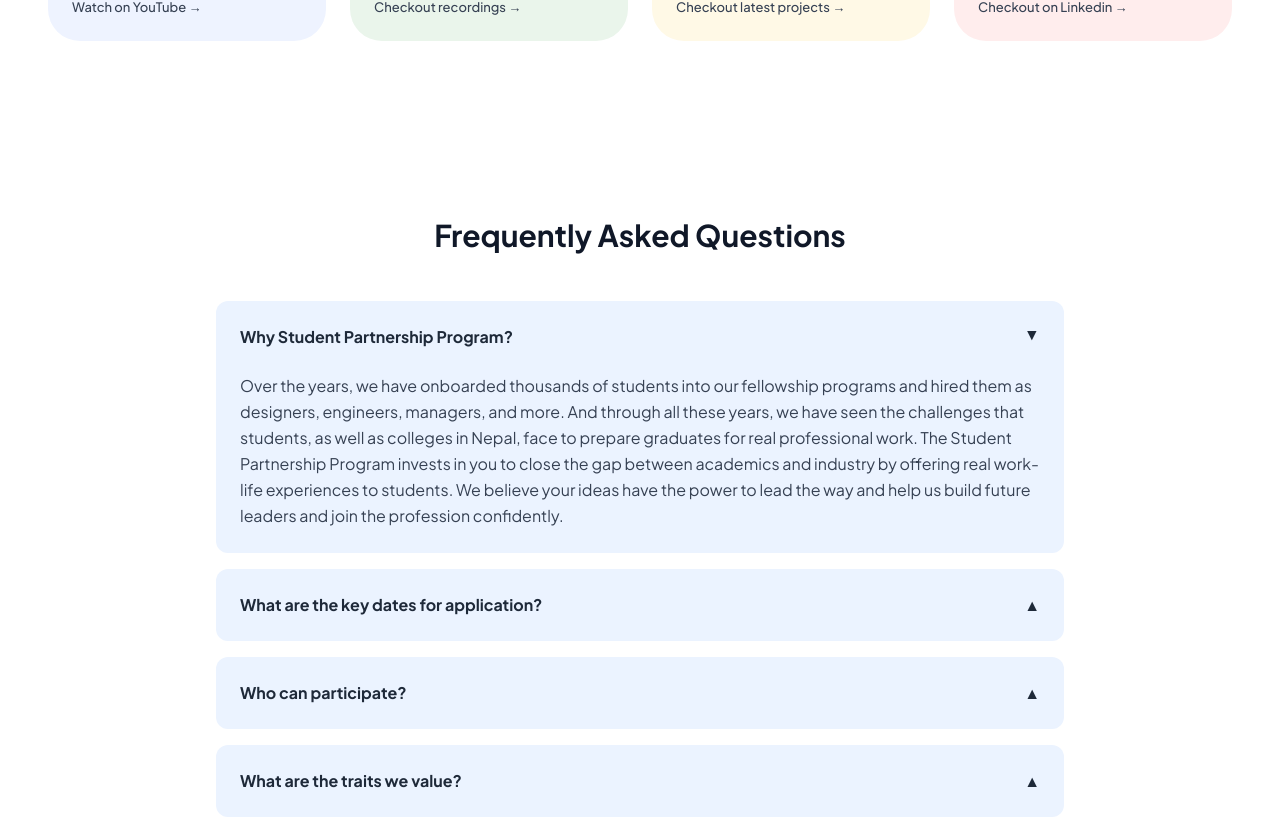
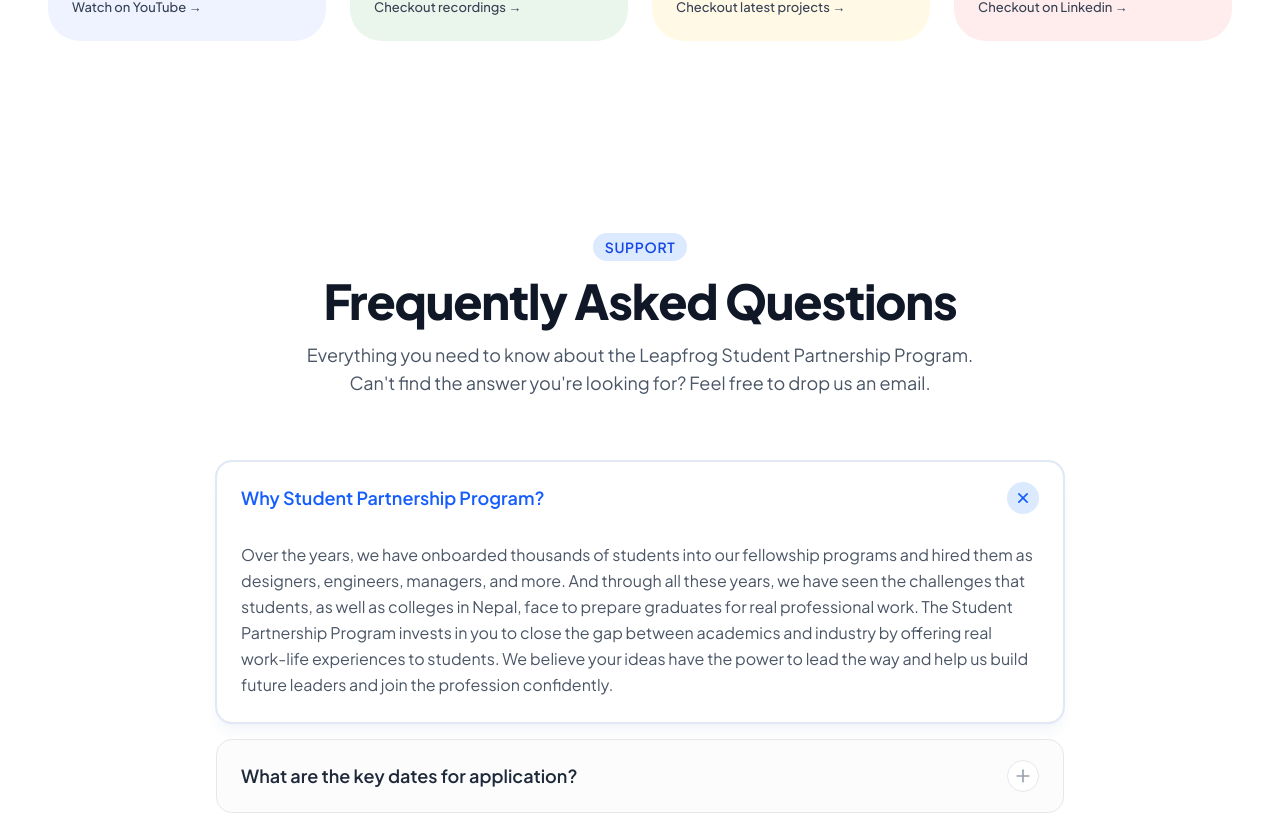
Before and after one commit to preeyankakc037/lspp-react-website, a React (Vite) app: page / in a window 1280 px wide. Shown: the part 9627-10444 px from the top of the page. Built offline with nearby package versions, Linux system fonts and the light colour scheme.

Commit message:
FAQ Design changed

```diff
--- a/src/sections/FaqSection.tsx
+++ b/src/sections/FaqSection.tsx
@@ -1,4 +1,5 @@
 import React, { useState } from 'react';
+import { Plus } from 'lucide-react';
 
 // The data extracted from your file
 const faqData = [
@@ -23,31 +24,56 @@
   const [openIndex, setOpenIndex] = useState<number | null>(0); // Defaulting 0 to open the first item
 
   return (
-    <section className="py-20 px-6 max-w-4xl mx-auto">
-      <h2 className="text-3xl font-bold text-gray-900 text-center mb-12">
+    <section className="py-24 px-6 max-w-4xl mx-auto">
+      <div className="text-center mb-16">
+        <span className="inline-block py-1 px-3 rounded-full bg-blue-100 text-blue-700 text-sm font-semibold tracking-wider mb-4">
+          SUPPORT
+        </span>
+        <h2 className="text-4xl md:text-5xl font-extrabold text-gray-900 tracking-tight">
           Frequently Asked Questions
         </h2>
+        <p className="mt-4 text-lg text-gray-600 max-w-2xl mx-auto">
+          Everything you need to know about the Leapfrog Student Partnership Program. Can't find the answer you're looking for? Feel free to drop us an email.
+        </p>
+      </div>
 
       <div className="space-y-4">
-        {faqData.map((item, index) => (
-          <div key={index} className="bg-[#EBF3FF] rounded-xl overflow-hidden">
+        {faqData.map((item, index) => {
+          const isOpen = openIndex === index;
+          return (
+            <div
+              key={index}
+              className={`border border-gray-200 rounded-2xl overflow-hidden transition-all duration-300 ease-in-out ${
+                isOpen ? 'bg-white shadow-lg shadow-blue-900/5 border-blue-100 ring-1 ring-blue-100' : 'bg-gray-50/50 hover:bg-gray-50 hover:border-gray-300'
+              }`}
+            >
               <button
-              onClick={() => setOpenIndex(openIndex === index ? null : index)}
-              className="w-full text-left p-6 flex justify-between items-center font-bold text-gray-800"
+                onClick={() => setOpenIndex(isOpen ? null : index)}
+                className="w-full text-left px-6 py-5 flex justify-between items-center focus:outline-none group"
               >
+                <span className={`font-semibold text-lg pr-8 transition-colors duration-200 ${isOpen ? 'text-blue-600' : 'text-gray-800 group-hover:text-blue-600'}`}>
                   {item.q}
-              {/* Simple Chevron Icon using text/CSS */}
-              <span className={`transform transition-transform ${openIndex === index ? 'rotate-180' : ''}`}>
-                ▲
                 </span>
+                <div className={`flex-shrink-0 w-8 h-8 flex items-center justify-center rounded-full transition-all duration-300 ${isOpen ? 'bg-blue-100 text-blue-600 rotate-45' : 'bg-white border border-gray-200 text-gray-400 group-hover:border-blue-200 group-hover:text-blue-500 group-hover:bg-blue-50'}`}>
+                  <Plus className="w-5 h-5" />
+                </div>
               </button>
 
-            {/* The collapsible content */}
-            <div className={`px-6 pb-6 text-gray-700 leading-relaxed ${openIndex === index ? 'block' : 'hidden'}`}>
+              {/* Smooth Grid Transition for Accordion */}
+              <div
+                className={`grid transition-[grid-template-rows,opacity] duration-300 ease-in-out ${
+                  isOpen ? 'grid-rows-[1fr] opacity-100' : 'grid-rows-[0fr] opacity-0'
+                }`}
+              >
+                <div className="overflow-hidden">
+                  <div className="px-6 pb-6 text-gray-600 leading-relaxed pt-2">
                     {item.a}
                   </div>
                 </div>
-        ))}
+              </div>
+            </div>
+          );
+        })}
       </div>
     </section>
   );
```
Lines whose indentation alone changed are shown as unchanged.
